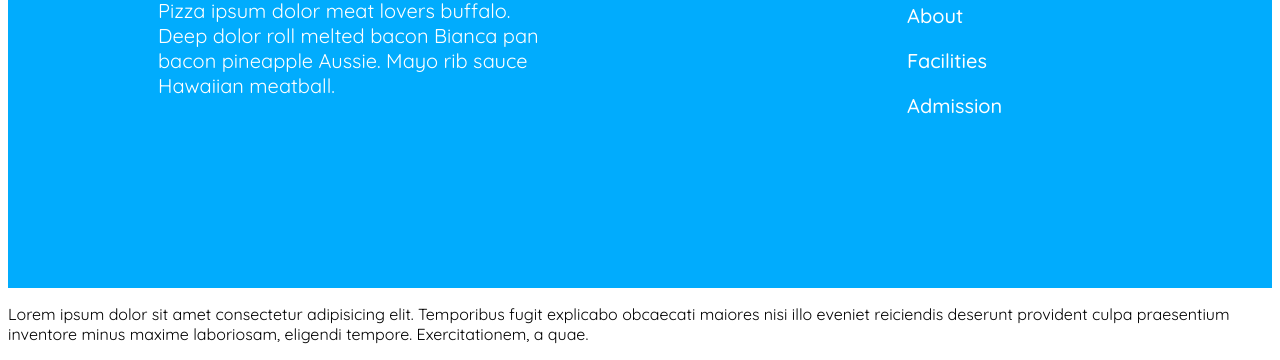
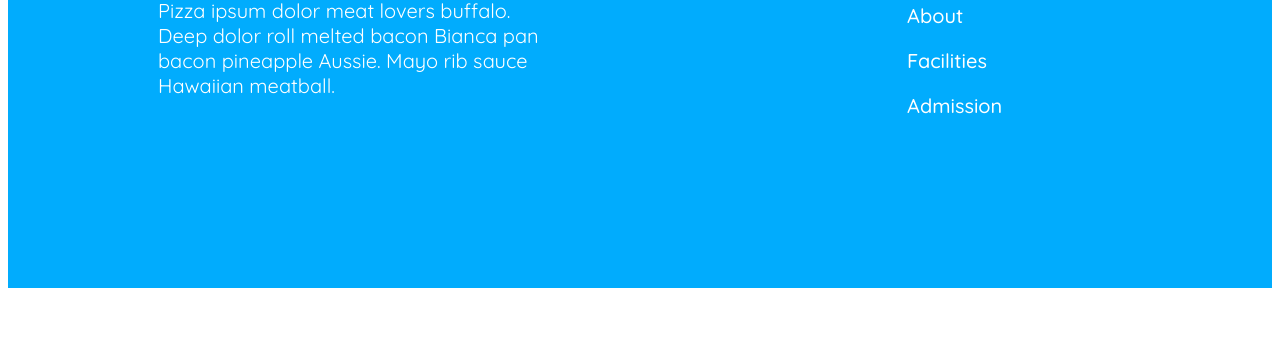
Before and after one commit to Fahadbinhai/assignment2, a plain HTML site: page index.html in a window 1280 px wide. Shown: the part 3602-3962 px from the top of the page. After the commit the page ends 3898 px from the top, so only its background shows below. Drawn offline with Linux system fonts and the light colour scheme.

Commit message:
remove lorem

```diff
--- a/index.html
+++ b/index.html
@@ -190,8 +190,6 @@
         </div>
     </footer>
 
-    <p>Lorem ipsum dolor sit amet consectetur adipisicing elit. Temporibus fugit explicabo obcaecati maiores nisi illo eveniet reiciendis deserunt provident culpa praesentium inventore minus maxime laboriosam, eligendi tempore. Exercitationem, a quae.</p>
-
 </body>
 
 </html>
```
